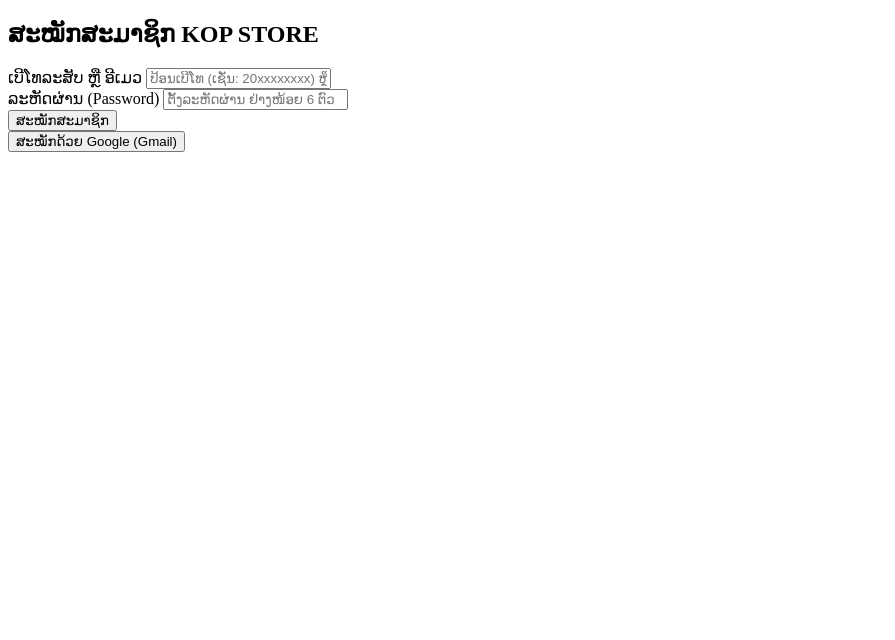
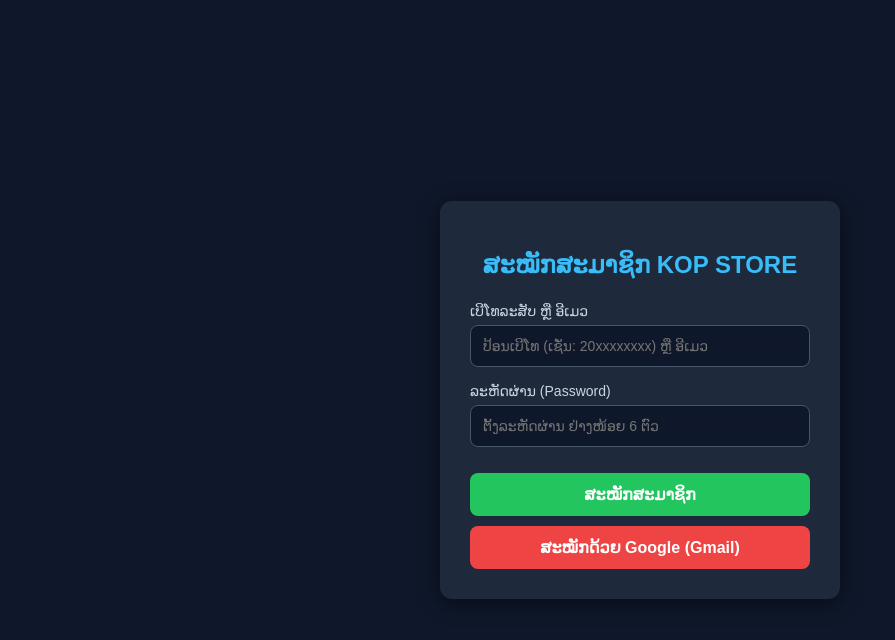
Before and after one commit to kopvithano910-oss/KopStore, a plain HTML site: page register.html in a window 1280 px wide. Shown: the whole page, without its empty margins (0-895 px from the left). Drawn offline with Linux system fonts and the light colour scheme.

Commit message:
Update register.html

```diff
--- a/register.html
+++ b/register.html
@@ -4,8 +4,85 @@
     <meta charset="UTF-8">
     <meta name="viewport" content="width=device-width, initial-scale=1.0">
     <title>ສະໝັກສະມາຊິກ - KOP STORE</title>
-    <!-- ໃສ່ Link CSS ເກົ່າຂອງເຈົ້ານີ້ -->
-    <link rel="stylesheet" href="style.css">
+    <style>
+        body {
+            font-family: 'Phetsarath OT', sans-serif;
+            background-color: #0f172a;
+            color: #ffffff;
+            display: flex;
+            justify-content: center;
+            align-items: center;
+            height: 100vh;
+            margin: 0;
+        }
+        .register-container {
+            background: #1e293b;
+            padding: 30px;
+            border-radius: 12px;
+            box-shadow: 0 4px 20px rgba(0,0,0,0.5);
+            width: 100%;
+            max-width: 400px;
+            box-sizing: border-box;
+        }
+        h2 {
+            text-align: center;
+            color: #38bdf8;
+            margin-bottom: 24px;
+        }
+        .form-group {
+            margin-bottom: 16px;
+        }
+        label {
+            display: block;
+            margin-bottom: 6px;
+            color: #cbd5e1;
+            font-size: 14px;
+        }
+        input {
+            width: 100%;
+            padding: 12px;
+            border: 1px solid #475569;
+            background: #0f172a;
+            color: #fff;
+            border-radius: 8px;
+            box-sizing: border-box;
+            font-size: 14px;
+        }
+        input:focus {
+            border-color: #38bdf8;
+            outline: none;
+        }
+        .btn-submit {
+            width: 100%;
+            padding: 12px;
+            background-color: #22c55e;
+            color: white;
+            border: none;
+            border-radius: 8px;
+            font-size: 16px;
+            font-weight: bold;
+            cursor: pointer;
+            margin-top: 10px;
+        }
+        .btn-submit:hover {
+            background-color: #16a34a;
+        }
+        .btn-google {
+            width: 100%;
+            padding: 12px;
+            background-color: #ef4444;
+            color: white;
+            border: none;
+            border-radius: 8px;
+            font-size: 16px;
+            font-weight: bold;
+            cursor: pointer;
+            margin-top: 10px;
+        }
+        .btn-google:hover {
+            background-color: #dc2626;
+        }
+    </style>
 </head>
 <body>
 
@@ -23,7 +100,6 @@
             <input type="password" id="regPassword" placeholder="ຕັ້ງລະຫັດຜ່ານ ຢ່າງໜ້ອຍ 6 ຕົວ" required />
         </div>
 
-        <!-- ປຸ່ມສະໝັກ (ຮັກສາ Class ເດີມໄວ້) -->
         <button type="submit" class="btn-submit">ສະໝັກສະມາຊິກ</button>
     </form>
 
@@ -34,7 +110,6 @@
     import { initializeApp } from "https://www.gstatic.com/firebasejs/10.x.x/firebase-app.js";
     import { getAuth, createUserWithEmailAndPassword, sendEmailVerification, GoogleAuthProvider, signInWithPopup } from "https://www.gstatic.com/firebasejs/10.x.x/firebase-auth.js";
 
-    // 🔴 ໃສ່ Config ໂປເຈັກ Firebase ຂອງເຈົ້າ
     const firebaseConfig = {
         apiKey: "YOUR_API_KEY",
         authDomain: "YOUR_AUTH_DOMAIN",
@@ -53,7 +128,6 @@
         let inputVal = document.getElementById('regEmail').value.trim();
         const password = document.getElementById('regPassword').value;
 
-        // ຖ້າຜູ້ໃຊ້ປ້ອນເປັນເບີໂທ (ຕົວເລກ) ລະບົບຈະແປງເປັນรูปแบบອີເມວອັດຕະໂນມັດເພື່ອບັນທຶກລົງ Firebase
         let email = inputVal;
         if (/^\d+$/.test(inputVal)) {
             email = `${inputVal}@kopstore-sk.com`;
```
